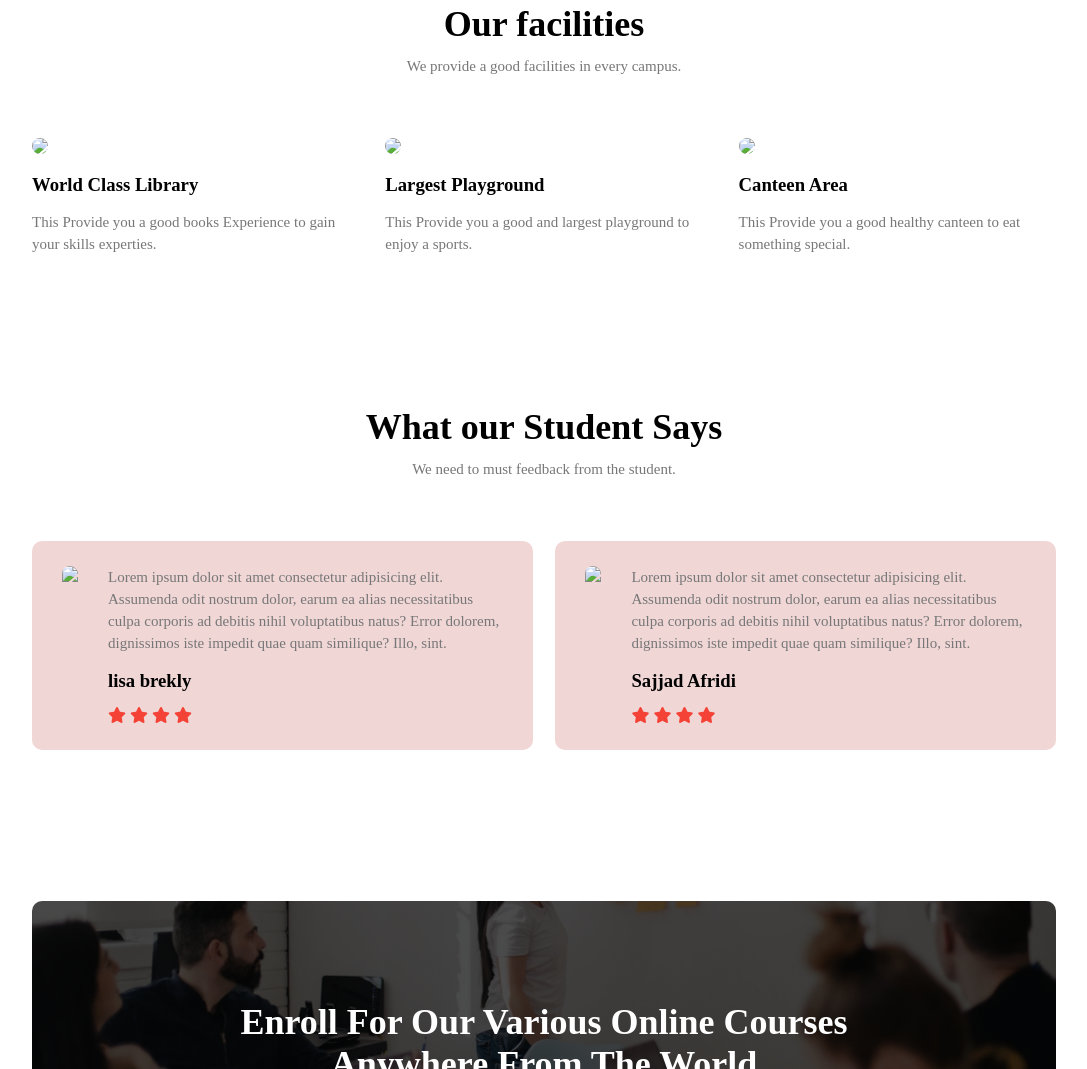
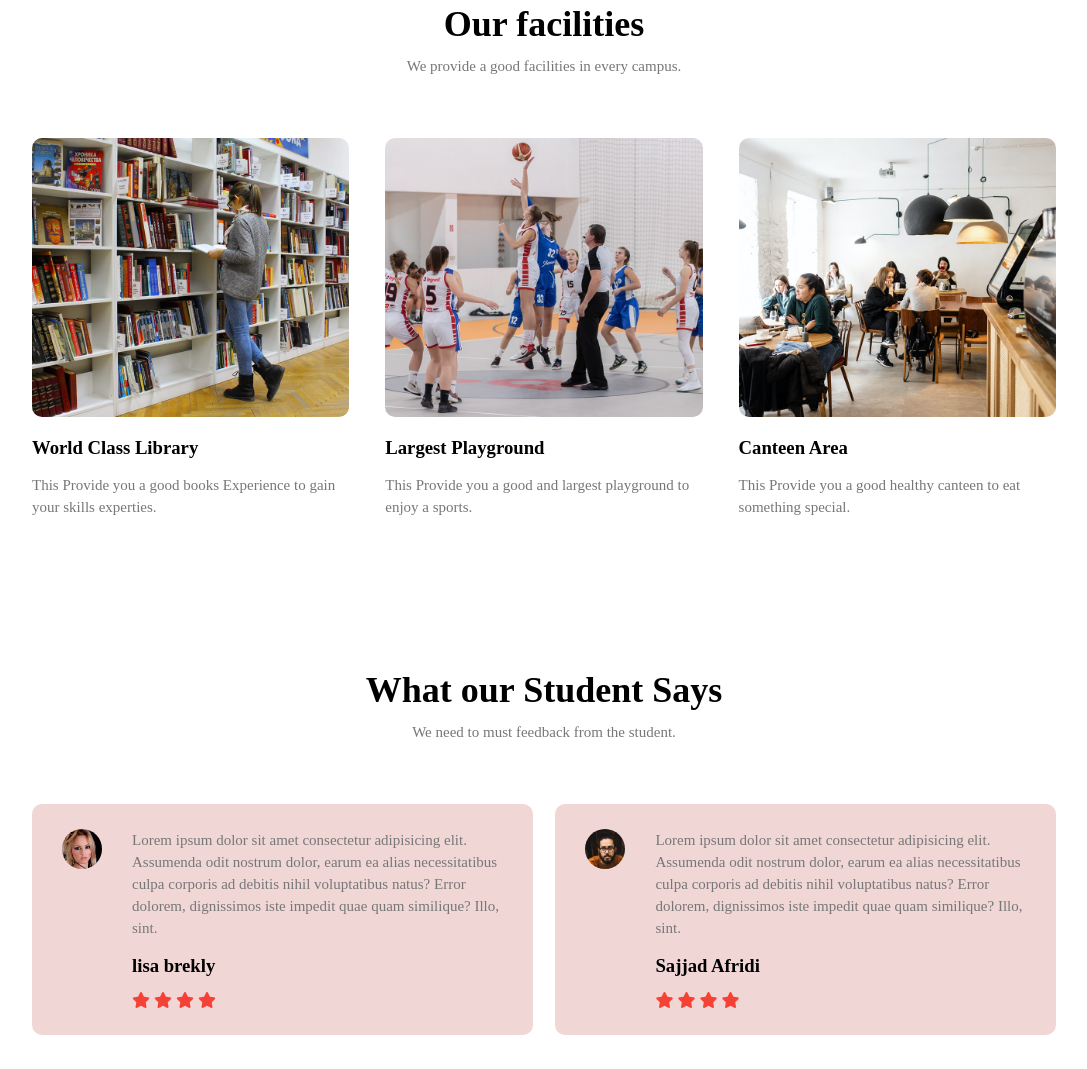
Before and after one commit to Sajjad189/University-registration, a plain HTML site: page index.html in a window 1280 px wide. Shown: the part 2109-3178 px from the top of the page, without its empty margins (96-1183 px from the left). Drawn offline with Linux system fonts and the light colour scheme; the site is published under a folder, as on GitHub Pages, so addresses that start at the root find nothing; some icons are missing.

Commit message:
second commit

```diff
--- a/index.html
+++ b/index.html
@@ -95,17 +95,17 @@
 
         <div class="row">
             <div class="facilities-col">
-                <img src="/images/library.png">
+                <img src="images/library.png">
                 <h3>World Class Library</h3>
                 <p>This Provide you a good books Experience to gain your skills experties.</p>
             </div>
             <div class="facilities-col">
-                <img src="/images/basketball.png">
+                <img src="images/basketball.png">
                 <h3>Largest Playground</h3>
                 <p>This Provide you a good and largest playground to enjoy a sports.</p>
             </div>
             <div class="facilities-col">
-                <img src="/images/cafeteria.png">
+                <img src="images/cafeteria.png">
                 <h3>Canteen Area</h3>
                 <p>This Provide you a good healthy canteen to eat something special.</p>
             </div>
@@ -119,7 +119,7 @@
         <p>We need to must feedback from the student.</p>
         <div class="row">
         <div class="testimonial-col">
-            <img src="/images/user1.jpg">
+            <img src="images/user1.jpg">
             <div>
                 <p>Lorem ipsum dolor sit amet consectetur adipisicing elit. Assumenda odit nostrum dolor, earum ea alias necessitatibus culpa corporis ad debitis nihil voluptatibus natus? Error dolorem, dignissimos iste impedit quae quam similique? Illo, sint.</p>
                 <h3>lisa brekly</h3>
@@ -131,7 +131,7 @@
             </div>
         </div>
         <div class="testimonial-col">
-            <img src="/images/user2.jpg">
+            <img src="images/user2.jpg">
             <div>
                 <p>Lorem ipsum dolor sit amet consectetur adipisicing elit. Assumenda odit nostrum dolor, earum ea alias necessitatibus culpa corporis ad debitis nihil voluptatibus natus? Error dolorem, dignissimos iste impedit quae quam similique? Illo, sint.</p>
                 <h3>Sajjad  Afridi</h3>
```
